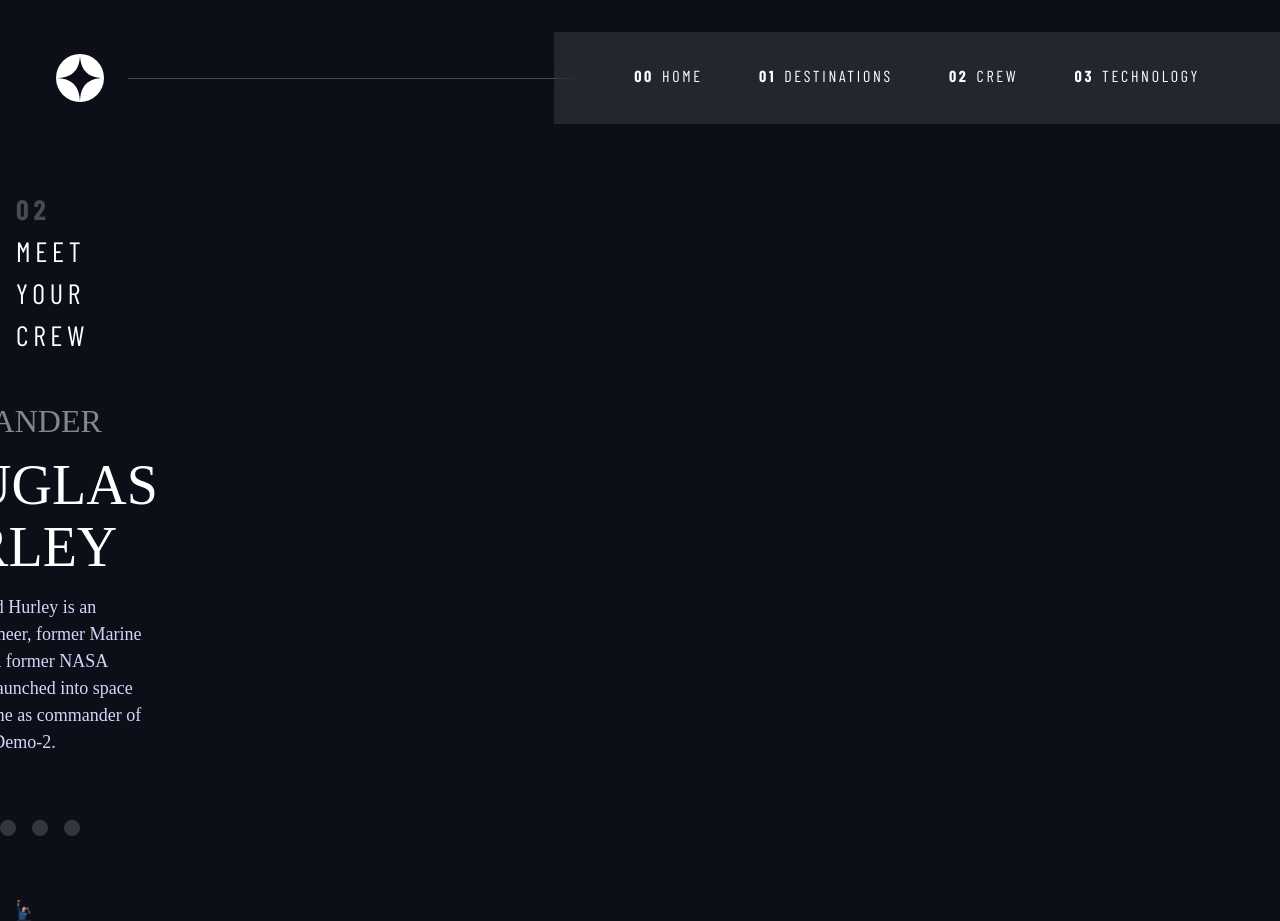
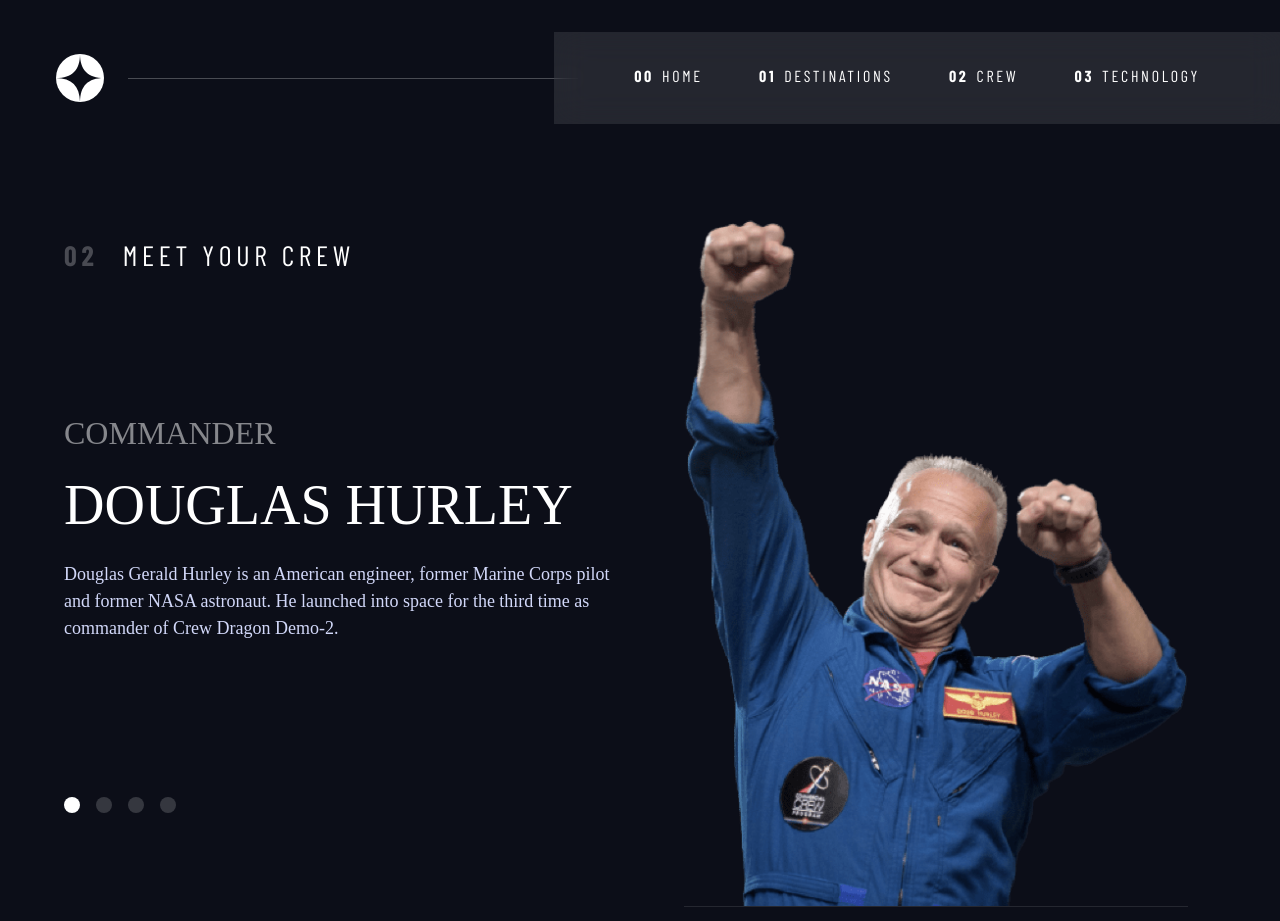
Before and after one commit to PolinaKerkenyakova/space-tourism-multi-page-website, a React (Create React App) app: page /crew in a window 1280 px wide. Built offline with nearby package versions, Linux system fonts and the light colour scheme; the HTML template or start-up script is replaced by a standard one; a web font is replaced by a local one.

Commit message:
Add responsive design for desktop devices

```diff
--- a/src/components/Crew/Crew.css
+++ b/src/components/Crew/Crew.css
@@ -44,3 +44,24 @@
     align-self: end;
   }
 }
+
+@media (min-width: 45em) {
+    .grid-container--crew {
+        --flow-space: 4rem;
+        padding-bottom: 0;
+
+        grid-template-areas:
+          ". title image ."
+          ". content image ."
+          ". tabs image ."
+      }
+
+      .grid-container--crew > .dot-indicators {
+        padding-bottom: 3rem;
+        justify-self: start;
+      }
+
+      .grid-container--crew > .crew-info {
+        --flow-space: 1.5rem;
+      }
+}
```
